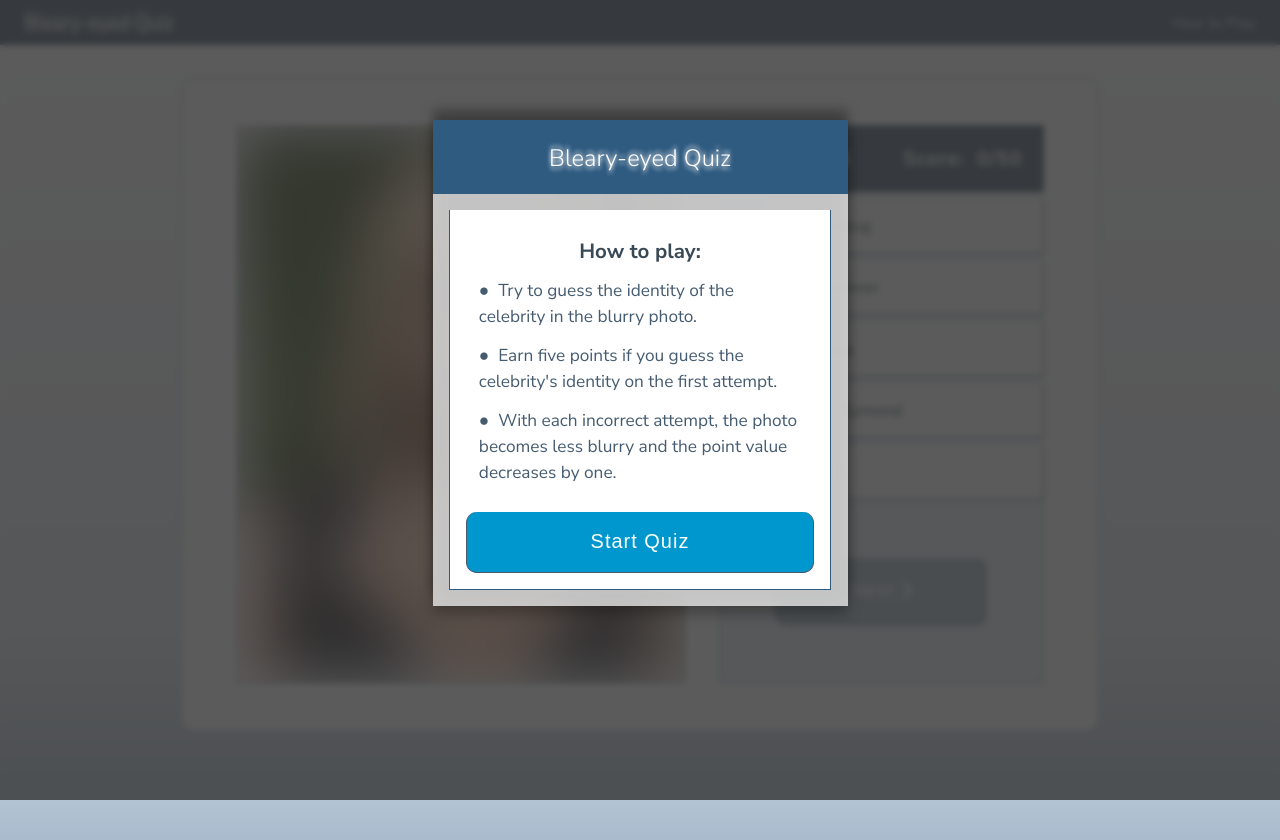
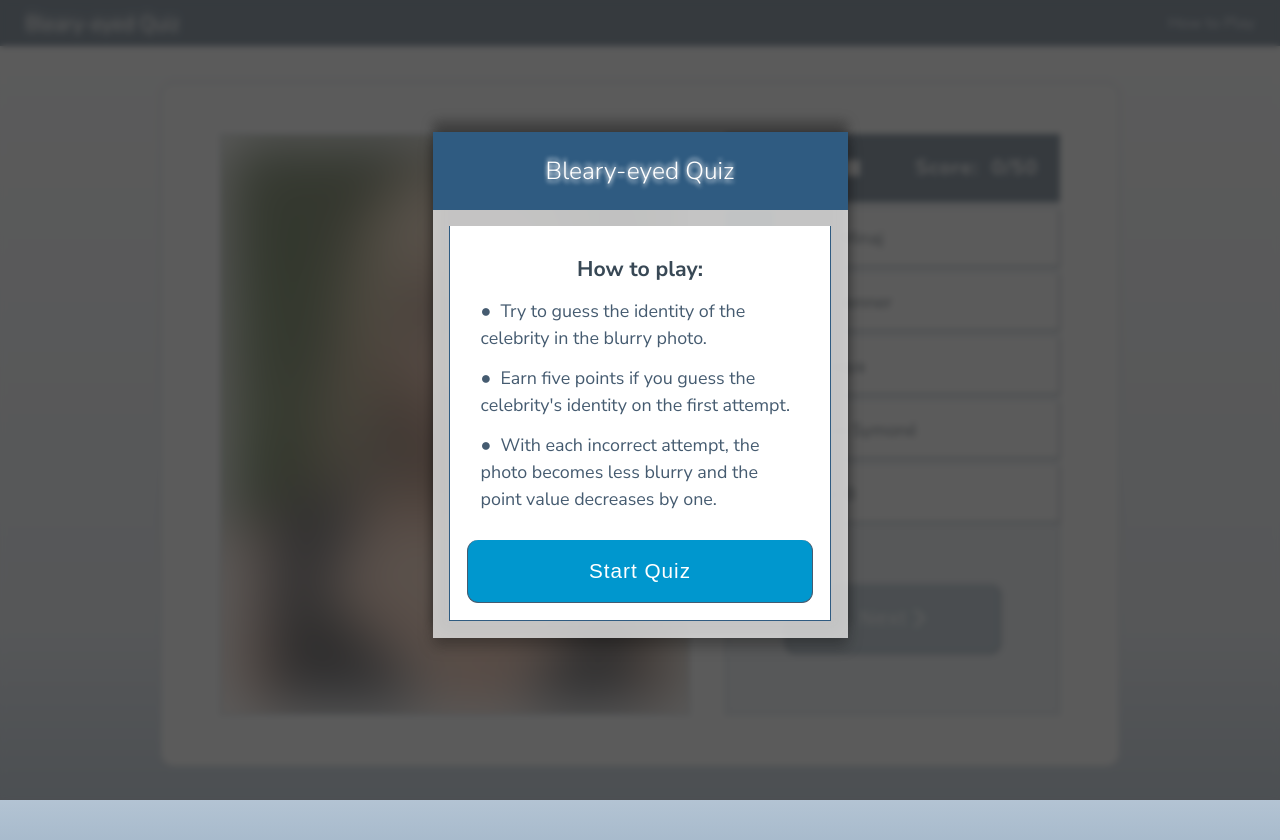
Before and after one commit to fromwhence/bleary-eyed-quiz-v2, a plain HTML site: page index.html in a window 1280 px wide. Drawn offline with Linux system fonts and the light colour scheme.

Commit message:
Added media queries for large screens

```diff
--- a/index.css
+++ b/index.css
@@ -61,11 +61,18 @@ html {
   }
 }
 
+@media (min-width: 1280px) {
+  html {
+    font-size: 70%;
+  }
+}
+
 body {
  font-family: 'Nunito Sans', sans-serif;
  background-color: var(--gradient-gray);
  color: var(--dark-gray);
  min-height: 100vh;
+ position: relative;
 }
 
 @media (min-width: 450px) {
@@ -285,6 +292,12 @@ button:focus {
   }
 }
 
+@media (min-width: 1280px) {
+  #modal-content, #end-modal-content {
+    top: 16.5%;
+  }
+}
+
 /* Top bar */
 
 #topbar {
@@ -357,20 +370,13 @@ button:focus {
   }
 }
 
-@media (min-width: 1200px) {
+@media (min-width: 1280px) {
   #topbar {
     padding: 0.85rem 2.25rem;
   }
 }
 
-
 /* Quiz content */
-.quiz-content-wrapper {
-  scroll-behavior: smooth;
-  overflow-y: scroll;
-  position: relative;
-}
-
 #quiz-content {
   width: 100%;
   height: auto;
@@ -381,7 +387,11 @@ button:focus {
   margin: 0 auto;
   margin-top: 43px;
   transition: all 500ms;
-  transform: none;
+  transform: translateY(0);
+}
+
+#quiz-content-wrapper {
+  position: relative;
 }
 
 @media (min-width: 666px) {
@@ -406,13 +416,16 @@ button:focus {
 
 @media (min-width: 1025px) {
   .quiz-content-wrapper {
-
     padding: 4.25rem 5rem;
     margin: 3.25rem auto;
   }
 }
 
-@media (min-width: 1200px) {
+@media (min-width: 1280px) {
+  .quiz-content-wrapper {
+    padding: 4.5rem 5.25rem;
+    margin: 3.5rem auto;
+  }
 }
 
 /* Celebrity image */
@@ -481,7 +494,7 @@ button:focus {
     border-bottom: none;
   }
 
-  .celebrity-image {
+  #celebrity-image {
     border: 0.4rem solid #fff;
     background-color: transparent;
   }
@@ -503,28 +516,37 @@ button:focus {
     border: 1px solid var(--mid-light-gray);
   }
 
-  .celebrity-image {
-    border: 0.6rem solid #fff;
+  #celebrity-image {
+    border: 0.5rem solid #fff;
   }
 }
 
 @media (min-width: 1025px) {
   .celebrity-image-container {
     min-width: 450px;
-    border: 1px solid var(--mid-light-gray);
   }
 
-  .celebrity-image {
+  #celebrity-image {
+    border: 0.6rem solid #fff;
+  }
+}
+
+@media (min-width: 1280px) {
+  .celebrity-image-container {
+    min-width: 470px;
+  }
+
+  #celebrity-image {
     border: 0.8rem solid #fff;
   }
 }
 
-.hud-multiple-choice-wrapper {
+#hud-multiple-choice-wrapper {
   width: 100%;
 }
 
 @media (min-width: 888px) {
-  .hud-multiple-choice-wrapper {
+  #hud-multiple-choice-wrapper {
     display: flex;
     flex-direction: column;
     justify-content: flex-start;
@@ -536,9 +558,16 @@ button:focus {
 }
 
 @media (min-width: 1025px) {
-  .hud-multiple-choice-wrapper {
+  #hud-multiple-choice-wrapper {
     min-width: 325px;
     margin-left: 3rem;
+  }
+}
+
+@media (min-width: 1280px) {
+  #hud-multiple-choice-wrapper {
+    min-width: 335px;
+    margin-left: 3.2rem;
   }
 }
 
@@ -792,7 +821,13 @@ button:focus {
 
 @media (min-width: 1025px) {
   .choice-container {
-    margin-bottom: 0.7rem;
+    margin-bottom: 0.6rem;
+  }
+}
+
+@media (min-width: 1280px) {
+  .choice-prefix {
+    padding: 1.35rem 1.6rem;
   }
 }
 
--- a/index.html
+++ b/index.html
@@ -76,7 +76,7 @@
         </div>
       </div>
     </div>
-    <div class='hud-multiple-choice-wrapper'>
+    <div id="hud-multiple-choice-wrapper">
       <div class="hud-wrapper">
         <div id="hud">
           <div class="hud-item">
@@ -127,7 +127,6 @@
       <button id="next-btn" class=""><span>Next</span><i class="fas fa-chevron-right"></i></button>
     </div>
     </div>
-    </div>
   </div>
 </main>
 <!-- Go to www.addthis.com/dashboard to customize your tools -->
--- a/index.js
+++ b/index.js
@@ -47,7 +47,6 @@ const answerContainer = document.getElementById('answer-items');
 
 // Hud data
 const questionCounterText = document.getElementById('question-counter');
-const progressText = document.getElementById('progress-text');
 const progressBarFull = document.getElementById('progress-bar-full');
 const scoreText = document.getElementById('score');
 const hudNextArrow = document.getElementById('hud-next-arrow');
@@ -193,8 +192,6 @@ scrollToTop = () => {
   removeShadow();
 }
 
-// JavaScript solution for smooth scroll in iOS
-
 let scrollPosition = 0;
 
 setScrollPosition = () => {
@@ -206,6 +203,7 @@ setScrollPosition = () => {
 
 autoScroll = () => {
   setScrollPosition();
+  quizContent.style.transition = 'all 500ms';
   quizContent.style.transform = `translateY(${scrollPosition}px)`;
   setTimeout(function() {
     removeShadow();
@@ -213,7 +211,11 @@ autoScroll = () => {
 }
 
 resetScrollPosition = () => {
+  quizContent.style.transition = 'all 0s';
   quizContent.style.transform = 'unset';
+  window.scroll({
+    top: 0,
+  });
 }
 
 imageTransition = () => {
@@ -241,7 +243,6 @@ startQuiz = () => {
   availableQuestions = [...questions]
   getNewQuestion();
   imageTransition();
-  scrollToTop();
 }
 
 resetNextQuestion = () => {
@@ -250,9 +251,8 @@ resetNextQuestion = () => {
     choiceContainerArr[i].lastElementChild.classList.remove('inactive');
   }
   deactivateNextButton();
-  scrollToTop();
+  resetScrollPosition();
   answerContainer.style.pointerEvents = 'auto';
-  resetScrollPosition();
 }
 
 inactivateNames = () => {
@@ -274,7 +274,6 @@ shuffleNames = (names) => {
 getNewQuestion = () => {
   resetNextQuestion();
   questionCounter++;
-  progressText.innerHTML = `Question: ${questionCounter}/${maxQuestions}`;
   progressBarFull.style.width = `${(questionCounter / maxQuestions) * 100}%`;
   const questionIndex = Math.floor(Math.random() * availableQuestions.length);
   currentQuestion = availableQuestions[questionIndex];
@@ -326,6 +325,7 @@ choicesArr.forEach(choice => {
     if (classToApply === 'incorrect' &&  blurAmount === 0) {
       incrementScore(availablePoints);
       activateNextButton();
+      autoScroll();
     }
 
     if (classToApply === 'incorrect' &&  blurAmount === 0 && availableQuestions.length == 0) {
@@ -333,7 +333,6 @@ choicesArr.forEach(choice => {
     }
 
     if (classToApply === 'correct' && availableQuestions.length == 0) {
-      console.log('Last question')
       lastQuestion();
       inactivateNames();
     }
@@ -361,7 +360,6 @@ incrementScore = availablePoints => {
 
 lastQuestion = () => {
   hudNextArrow.classList.remove('active');
-  progressText.innerHTML = `Question: ${maxQuestions}/${maxQuestions}`;
   howToPlay.classList.remove('active');
   tryAgainLink.classList.add('active');
   nextBtn.classList.remove('active');
@@ -372,7 +370,6 @@ endQuizModal = () => {
   endModal.classList.add('active');
   endModalContent.classList.add('active');
   finalScore.innerHTML = `${score}/${maxScore}`;
-  progressText.innerHTML = `Question: ${maxQuestions}/${maxQuestions}`;
   if (score >= (maxScore - 5)) {
     endOfGameHeading.textContent = 'Excellent job!';
     endOfGameText.textContent = 'You have a keen eye for celebrities!';
```
